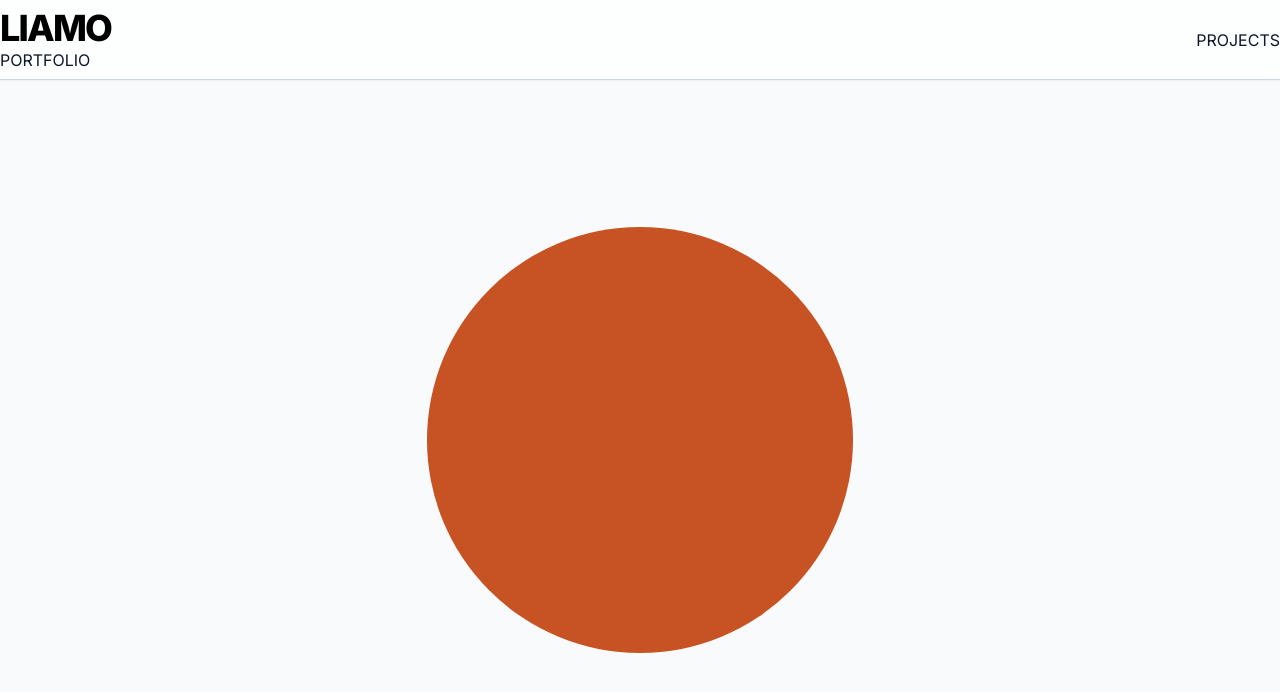
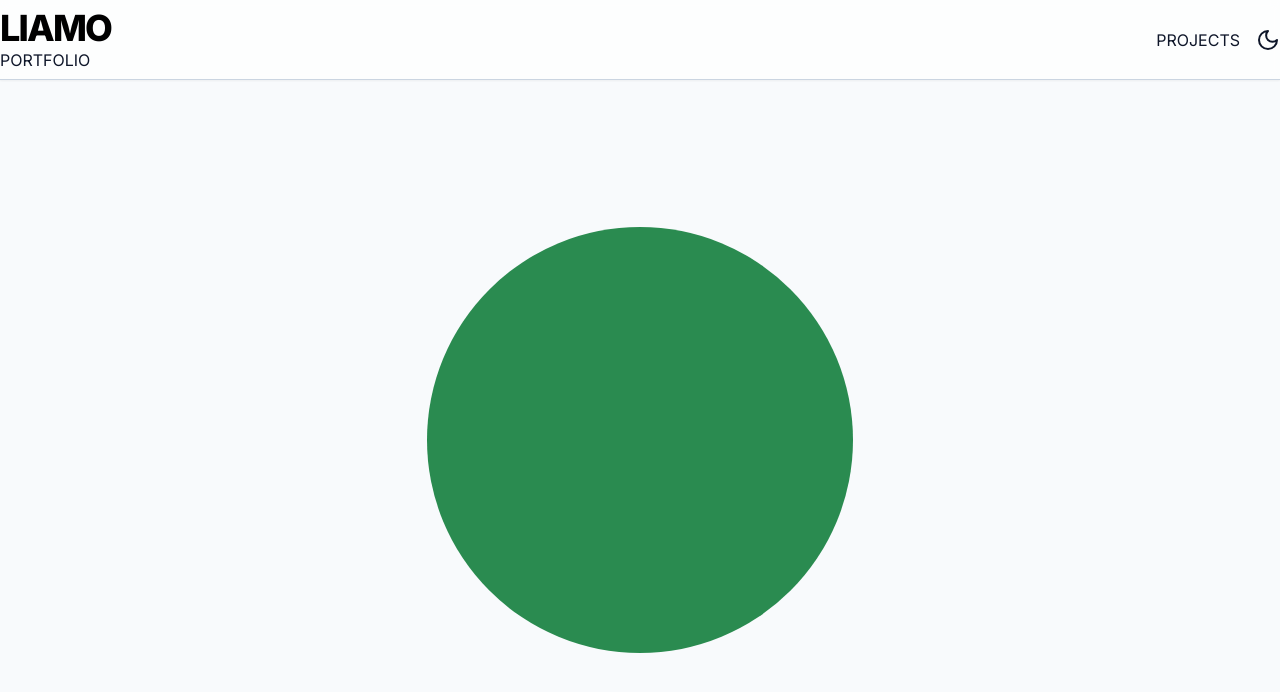
Before and after one commit to liamasis/testfolio, a Next.js app: page /projects in a window 1280 px wide. Shown: the top 692 px of the page. Built offline with nearby package versions, Linux system fonts and the light colour scheme.

Commit message:
theme toggle added

```diff
--- a/package.json
+++ b/package.json
@@ -22,6 +22,7 @@
     "class-variance-authority": "^0.6.0",
     "eslint": "8.40.0",
     "eslint-config-next": "13.4.2",
+    "lucide-react": "^0.220.0",
     "next": "13.4.2",
     "next-themes": "^0.2.1",
     "react": "18.2.0",
--- a/src/app/layout.tsx
+++ b/src/app/layout.tsx
@@ -23,7 +23,7 @@ export default function RootLayout({
         </Providers>
 
         {/* allow for more height on mobile */}
-        <div className="h-40 md:hidden" />
+
       </body>
     </html>
   )
--- a/src/app/page.tsx
+++ b/src/app/page.tsx
@@ -10,9 +10,10 @@ export default function Home() {
         {/* The circle */}
         <div className="bg-orange-700 rounded-full inline-flex items-center justify-center aspect-square lg:w-2/6 absolute w-80 opacity-90 "></div>
 
-        <div className=" grid grid-cols-1 lg:grid-cols-6 z-50">
-          <div className="invisible lg:visible lg:col-span-1"></div>
-          <div className="lg:col-span-3 col-span-1">
+        <div className=" grid grid-cols-1 lg:grid-cols-6 z-50 grid-flow-col">
+
+          {/* <div className="invisible lg:visible lg:col-span-1"></div> */}
+          <div className="lg:col-start-2 lg:col-span-3 col-span-1">
             <LargeHeading className="py-5 text-left">Creating Clean Code</LargeHeading>
             <LargeHeading className="py-5 text-left">Producing Sleek UI</LargeHeading>
             <LargeHeading className="py-5 text-left">Communicating for Improvement</LargeHeading>
--- a/src/app/projects/page.tsx
+++ b/src/app/projects/page.tsx
@@ -1,11 +1,12 @@
 "use client";
 import LargeHeading from '@/components/ui/LargeHeading';
 import { useEffect, useState } from 'react';
+import { useTheme } from 'next-themes'
 
 export default function Projects() {
 
   const [isLoading, setIsLoading] = useState(true);
-
+  const { theme, setTheme } = useTheme()
   useEffect(() => {
     // Simulate delay for transition effect after page load
     setTimeout(() => {
@@ -16,17 +17,7 @@ export default function Projects() {
   return (
     <main className=' h-[calc(100vh-5rem)] flex items-center justify-center '>
         {/* The circle */}
-        <div className={`bg-orange-700 rounded-full inline-flex items-center justify-center aspect-square lg:w-2/6 absolute w-80 opacity-90 transition-colors duration-500 ${isLoading ? '' : 'bg-green-700'}`}></div>
-
-        {/* <div className=" grid grid-cols-1 lg:grid-cols-6 z-50">
-          <div className="col-span-1"></div>
-          <div className="lg:col-span-2 col-span-1">
-            <LargeHeading className="py-5 text-left">Creating Clean Code</LargeHeading>
-            <LargeHeading className="py-5 text-left">Producing Sleek UI</LargeHeading>
-            <LargeHeading className="py-5 text-left">Communicating for Improvement</LargeHeading>
-
-          </div>
-        </div> */}
+        <div className={`rounded-full inline-flex items-center justify-center aspect-square lg:w-2/6 absolute w-80 opacity-90 transition-colors duration-500 ${isLoading ? 'bg-orange-700' : 'bg-green-700'}`}></div>
 
     </main>
   )
--- a/src/components/Navbar.tsx
+++ b/src/components/Navbar.tsx
@@ -27,7 +27,7 @@ const Navbar: FC<NavbarProps> = ({}) => {
                 </Link>
             </div>
             <div className=" md:flex gap-4">
-                <ThemeToggle />
+
 
 
                 <Link
@@ -36,6 +36,7 @@ const Navbar: FC<NavbarProps> = ({}) => {
                 >
                    <GlitchHeading text="PROJECTS" />
                 </Link>
+                <ThemeToggle />
             </div>
         </div>
     </div>
--- a/src/components/ThemeToggle.tsx
+++ b/src/components/ThemeToggle.tsx
@@ -3,14 +3,29 @@
 
 import { useTheme } from 'next-themes';
 import { FC } from 'react'
-
+import { Moon, Sun } from 'lucide-react'
 
 interface ThemeToggleProps {}
 
 const ThemeToggle: FC<ThemeToggleProps> = ({}) => {
-  const {setTheme } = useTheme()
+  const { theme, setTheme } = useTheme()
 
-  return <button onClick={() => setTheme('light')}></button>
+  const toggleTheme = () => {
+    if (theme === 'dark') {
+      setTheme('light');
+    } else {
+      setTheme('dark');
+    }
+  };
+
+  return <button onClick={toggleTheme}>
+    {theme === 'dark' ? (
+        <Sun className='text-white rotate-0' />
+      ) : (
+        <Moon className='text-slate rotate-0' />
+      )}
+  </button>
+
 }
 
 export default ThemeToggle
--- a/tailwind.config.js
+++ b/tailwind.config.js
@@ -1,5 +1,7 @@
 /** @type {import('tailwindcss').Config} */
 module.exports = {
+  darkMode: ['class'],
+
   content: [
     "./app/**/*.{js,ts,jsx,tsx,mdx}",
     "./pages/**/*.{js,ts,jsx,tsx,mdx}",
```
Also changed, not shown: 1 other file (tests, documents, lock files or other folders).
